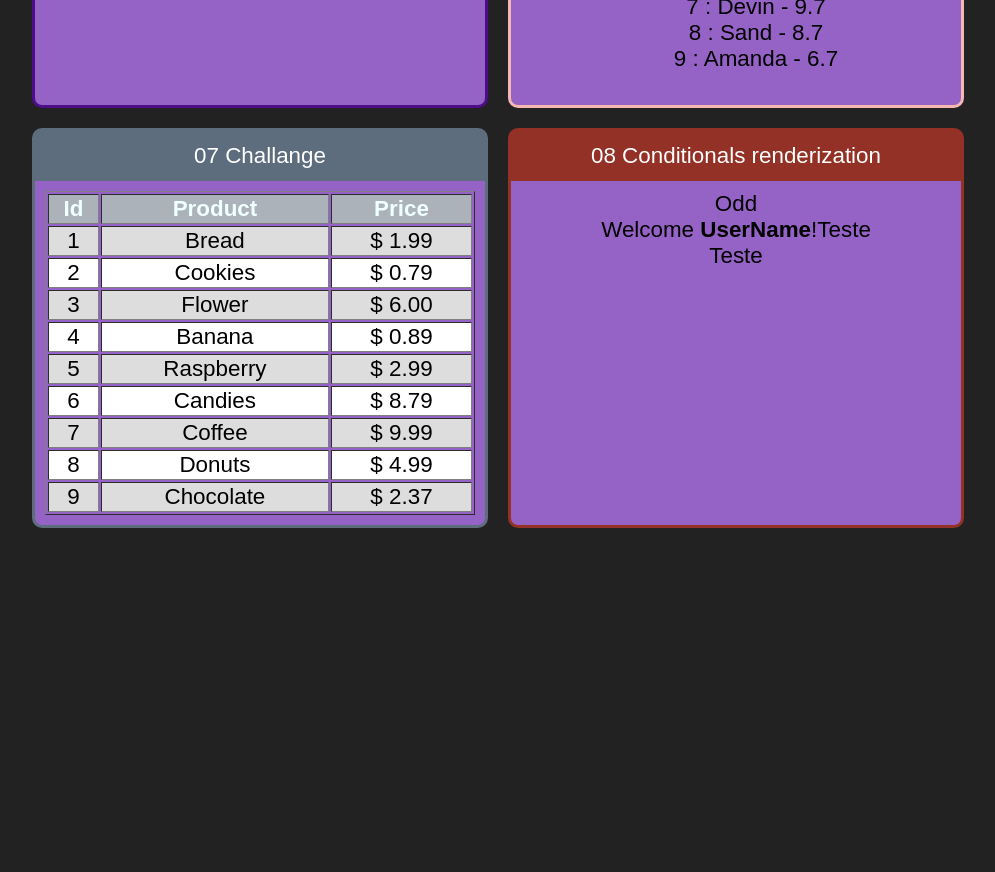
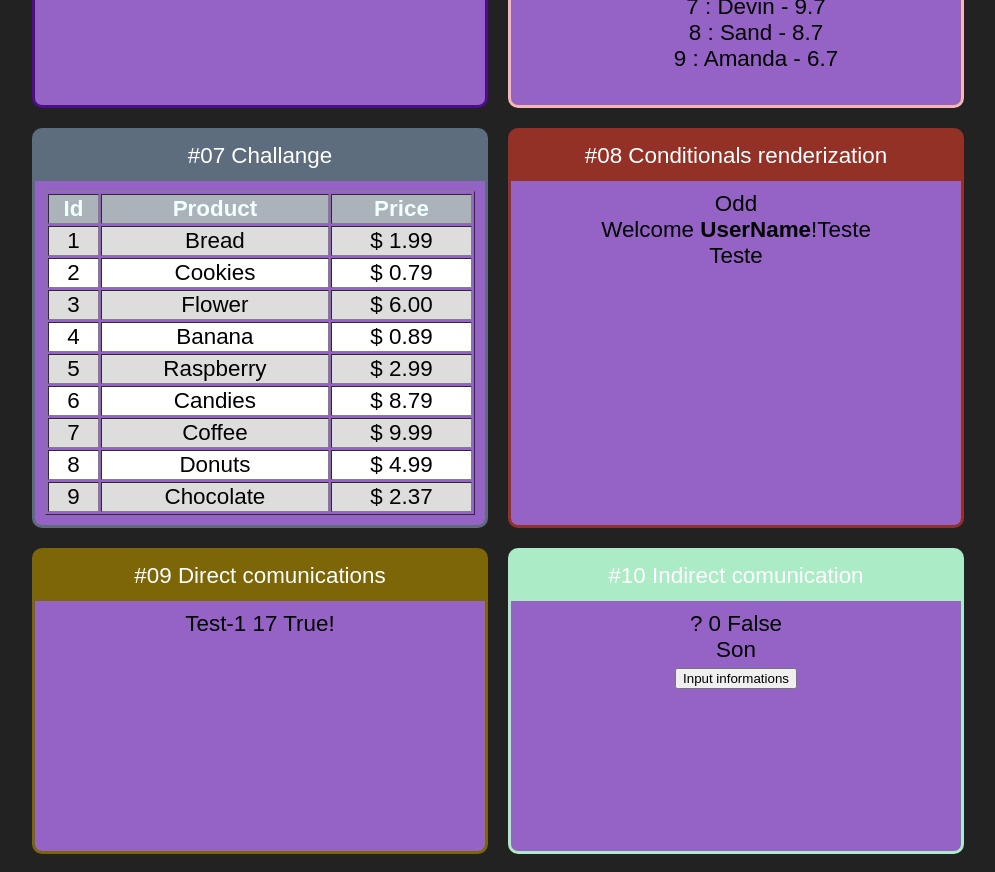
Before and after one commit to andreicampigotto/React-Study, a React (Create React App) app in the folder react-fundamentals/: page / in a window 1280 px wide. Shown: the part 1020-1892 px from the top of the page, without its empty margins (142-1137 px from the left). Before the commit the page ends 1566 px from the top, so only its background shows below. Built offline with nearby package versions, Linux system fonts and the light colour scheme.

Commit message:
indirect passage

```diff
--- a/react-fundamentals/src/App.jsx
+++ b/react-fundamentals/src/App.jsx
@@ -12,6 +12,8 @@ import ListStudents from "./components/repeats/ListStudents";
 import ProductsTable from "./components/repeats/ProductsTable";
 import PairorOdd from "./components/conditionals/PairorOdd";
 import UserInfo from "./components/conditionals/UserInfo";
+import DirectFather from "./components/comunications/DirectFather";
+import IndirectFather from "./components/comunications/IndirectFather";
 
 
 
@@ -44,22 +46,30 @@ export default (_) => (
         </Family>
       </Card>
 
-      <Card title="06 Repeat" color="#F5B7B1">
+      <Card title="#06 Repeat" color="#F5B7B1">
         <ListStudents>
 
         </ListStudents>
       </Card>
 
-      <Card title="07 Challange" color="#5D6D7E">
+      <Card title="#07 Challange" color="#5D6D7E">
         <ProductsTable/>
       </Card>
 
-      <Card title="08 Conditionals renderization" color="#943126">
+      <Card title="#08 Conditionals renderization" color="#943126">
         <PairorOdd number={3}/>
         <UserInfo userName={{name: 'UserName'}}/>
         <UserInfo />
       </Card>
 
+      <Card title="#09 Direct comunications" color="#7D6608">
+        <DirectFather/>
+      </Card>
+
+      <Card title="#10 Indirect comunication" color="#ABEBC6">
+        <IndirectFather/>
+      </Card>
+
     </div>
   </div>
 );
--- a/react-fundamentals/src/components/comunications/DirectFather.jsx
+++ b/react-fundamentals/src/components/comunications/DirectFather.jsx
@@ -0,0 +1,10 @@
+import React from "react";
+import DirectSon from "./DirectSon";
+
+export default (props) => {
+  return (
+    <div>
+      <DirectSon text="Test-1  " num={17} bool={true} />
+    </div>
+  );
+};
--- a/react-fundamentals/src/components/comunications/DirectSon.jsx
+++ b/react-fundamentals/src/components/comunications/DirectSon.jsx
@@ -0,0 +1,11 @@
+import React from "react";
+
+export default (props) => {
+  return (
+    <div>
+      <span>{props.text} </span>
+      <span>{props.num} </span>
+      <span> {props.bool ? "True" : "False"}!</span>
+    </div>
+  );
+};
--- a/react-fundamentals/src/components/comunications/IndirectFather.jsx
+++ b/react-fundamentals/src/components/comunications/IndirectFather.jsx
@@ -0,0 +1,28 @@
+import React, {useState} from "react";
+import IndirectSon from "./IndirectSon";
+
+
+
+
+export default (props) => {
+    const [name, setName ]= useState('?')
+    const [age, setAge ]= useState(0)
+    const [smart, setSmart ]= useState(false)
+
+    function inputInfos(name, age, smart){
+        setName(name)
+        setAge(age)
+        setSmart(smart)
+    }
+
+    return(
+        <div>
+            <span>{name} </span>
+            <span>{age} </span>
+            <span> {smart ? 'True' : 'False'}</span>
+            <IndirectSon whenClick={inputInfos}>
+            </IndirectSon>
+        </div>
+    )
+
+}
--- a/react-fundamentals/src/components/comunications/IndirectSon.jsx
+++ b/react-fundamentals/src/components/comunications/IndirectSon.jsx
@@ -0,0 +1,20 @@
+import React from "react";
+
+export default (props) => {
+    const cb = props.whenClick
+  return (
+    <div>
+      <div>Son</div>
+
+      <button
+        onClick={_=>cb("Jhon", 28, true)
+          // onClick={
+          //     function(e){
+          //         props.whenClick('Jhon', 28, true)}
+        }
+      >
+        Input informations
+      </button>
+    </div>
+  );
+};
```
Also changed, not shown: 1 other file (tests, documents, lock files or other folders).
